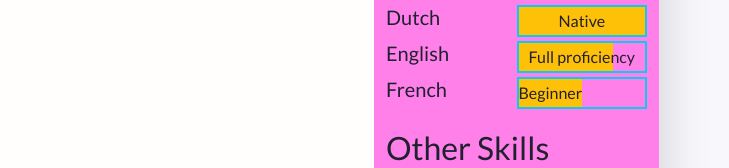
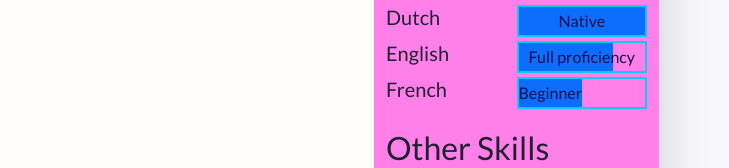
Before and after one commit to CatovanderWal/PRJ4_CatovdW_myowncv, a plain HTML site: page index.html in a window 1280 px wide. Shown: the part 551-719 px from the top of the page, 551-1280 px from the left. Drawn offline with nearby package versions, Linux system fonts and the light colour scheme.

Commit message:
changes
changes of color

```diff
--- a/css/styles.css
+++ b/css/styles.css
@@ -8,7 +8,9 @@
 	color: #0A1B49;
 	font-family: Cambria, "Hoefler Text", "Liberation Serif", Times, "Times New Roman", "serif";
 
-}
+	}
+	.funkytext {
+		color:#110C50;}
 
 body {
 	font-family: Lato, "Fredoka", Roboto, "Segoe UI", "Helvetica Neue", Helvetica, Arial, sans-serif;
--- a/index.html
+++ b/index.html
@@ -165,7 +165,7 @@
               <!-- 2nd item in education -->
               <li class="biography-item row mb-2">
                 <div class="logo-container col-3 col-sm-2 col-md-3 col-lg-2">
-                  <img class="biography-logo mw-100 d-block mx-auto" src="images/schools/school.svg" alt="School logo" width="80">
+                  <img class="biography-logo mw-100 d-block mx-auto" src="images/icons/logoaberg.png" alt="School logo" width="200">
                 </div>
                 <div class="biography-contents col-9 col-sm-10 col-md-9 col-lg-10">
                   <h4>High School Diploma, De Amersfoortse Berg&nbsp;&nbsp;</h4>
@@ -233,24 +233,24 @@
                 <h5 class="language-name w-50">Dutch</h5>
                 <div class="language-level w-50 border border-info border-2 position-relative">
                   <!-- The div below is a progress bar. Choose between w-25, w-50, w-75 and w-100 to show your level of fluency -->
-                  <div class="language-progress position-absolute bg-warning h-100 w-100"></div>
-                  <h6 class="position-absolute w-100 text-center top-0 py-1">Native</h6>
+                  <div class="language-progress position-absolute bg-primary h-100 w-100"></div>
+                  <h6 class="funkytext position-absolute w-100 text-center top-0 py-1">Native</h6>
                 </div>
               </li>
               <li class="language-item d-flex mb-1">
                 <h5 class="language-name w-50">English</h5>
                 <div class="language-level w-50 border border-info border-2 position-relative">
                   <!-- The div below is a progress bar. Choose between w-25, w-50, w-75 and w-100 to show your level of fluency -->
-                  <div class="language-progress position-absolute bg-warning h-100 w-75"></div>
-                  <h6 class="position-absolute w-100 text-center top-0 py-1">Full proficiency</h6>
+                  <div class="language-progress position-absolute bg-primary h-100 w-75"></div>
+                  <h6 class=" funkytext position-absolute w-100 text-center top-0 py-1">Full proficiency</h6>
                 </div>
               </li>
               <li class="language-item d-flex mb-1">
                 <h5 class="language-name w-50">French</h5>
                 <div class="language-level w-50 border border-info border-2 position-relative">
                   <!-- The div below is a progress bar. Choose between w-25, w-50, w-75 and w-100 to show your level of fluency -->
-                  <div class="language-progress position-absolute bg-warning h-100 w-50"></div>
-                  <h6 class="position-absolute w-25 text-center top-0 py-1">Beginner</h6>
+                  <div class="language-progress position-absolute bg-primary h-100 w-50"></div>
+                  <h6 class="funkytext position-absolute w-25 text-center top-0 py-1">Beginner</h6>
                 </div>
               </li>
               <li class="language-item d-flex mb-1">
```
Also changed, not shown: images/icons/logoaberg.png (added).
